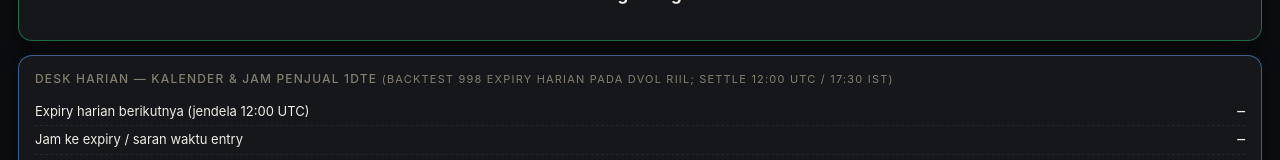
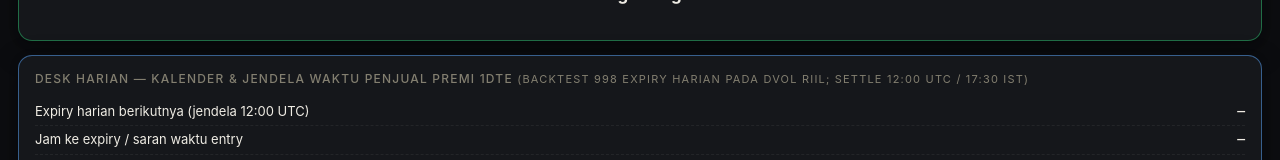
Before and after one commit to harvey-moeid/bygatc, a website: page apps/frontend/options.html in a window 1280 px wide. Shown: the part 959-1119 px from the top of the page. Drawn offline with Linux system fonts and the light colour scheme; no server answers.

Commit message:
ui: clarify daily options seller terminology

```diff
--- a/apps/frontend/options.html
+++ b/apps/frontend/options.html
@@ -189,7 +189,7 @@
   </div>
 
   <div class="card wide" style="border-color:rgba(90,167,255,.5)">
-    <h2>Desk Harian &mdash; kalender &amp; jam penjual 1DTE <span style="font-weight:normal;font-size:11px;color:var(--dim)">(backtest 998 expiry harian pada DVOL riil; settle 12:00 UTC / 17:30 IST)</span></h2>
+    <h2>Desk Harian &mdash; kalender &amp; jendela waktu penjual premi 1DTE <span style="font-weight:normal;font-size:11px;color:var(--dim)">(backtest 998 expiry harian pada DVOL riil; settle 12:00 UTC / 17:30 IST)</span></h2>
     <div class="kv"><span>Expiry harian berikutnya (jendela 12:00 UTC)</span><b id="ddWindow">&mdash;</b></div>
     <div class="kv"><span>Jam ke expiry / saran waktu entry</span><b id="ddHours">&mdash;</b></div>
     <div class="kv"><span>IV ATM 1-hari live vs DVOL (edge sudah ter-price?)</span><b id="ddIv">&mdash;</b></div>
```
